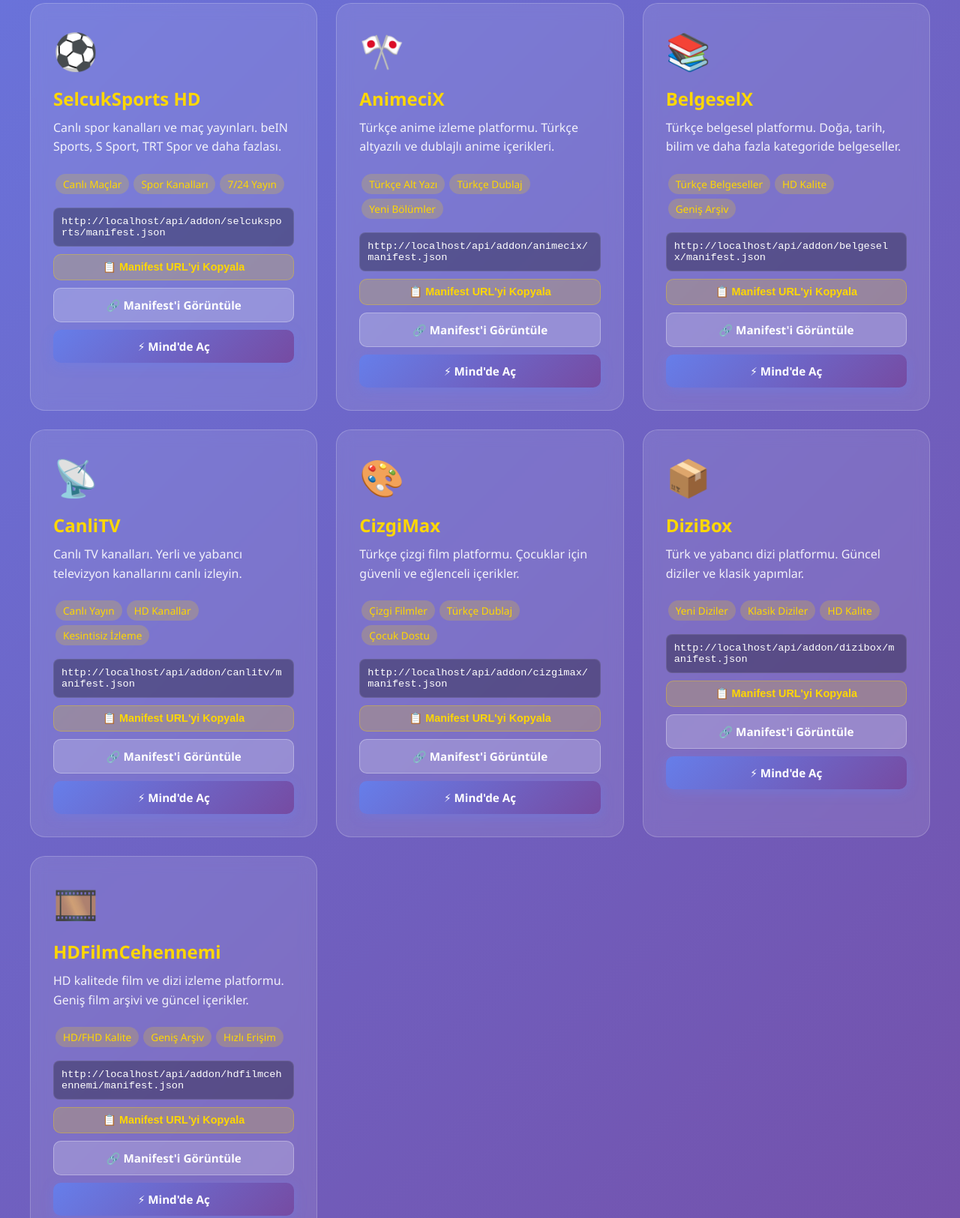
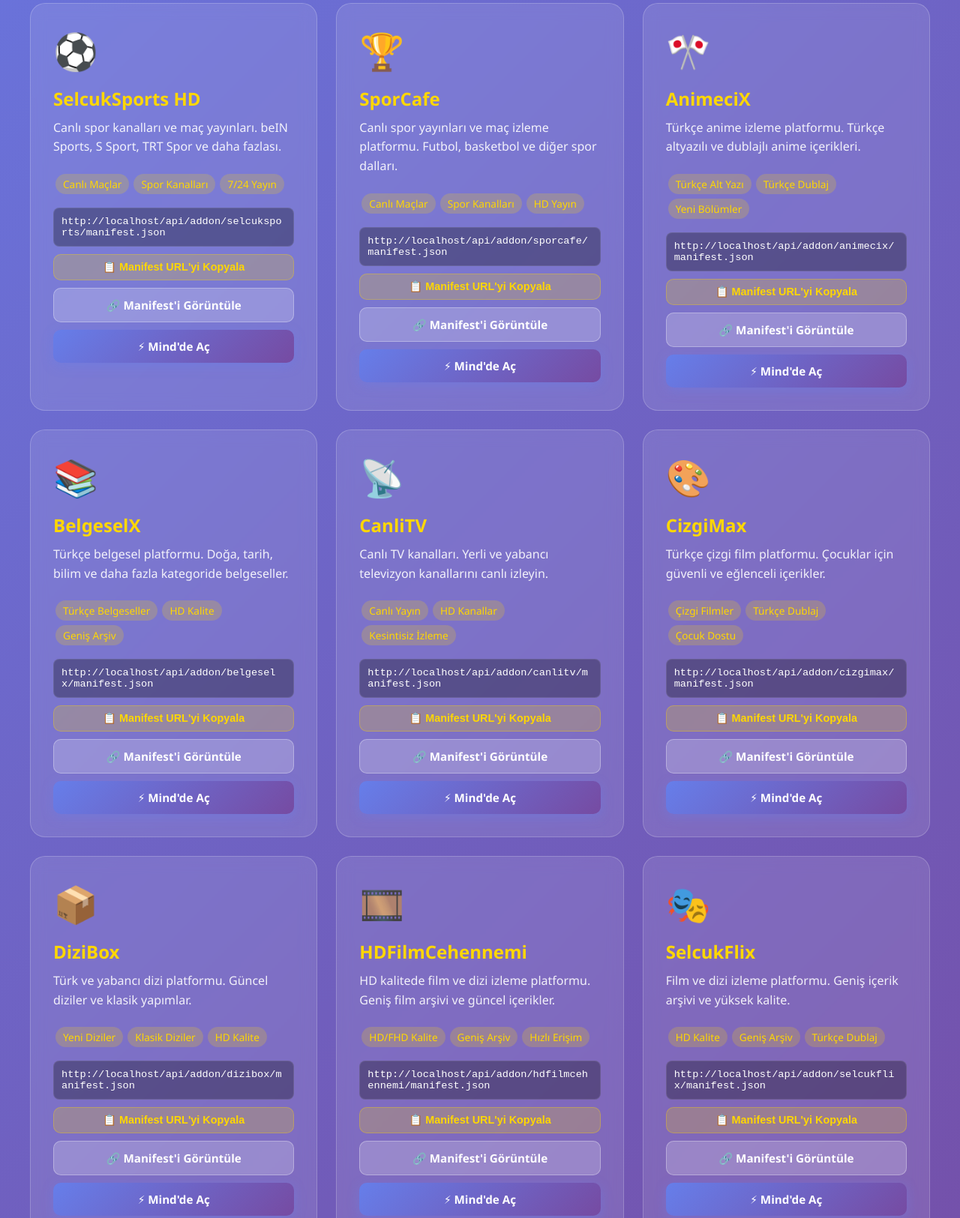
Before and after one commit to dumkof22/mind-plugins, a website: page public/index.html in a window 1280 px wide. Shown: the part 1028-2653 px from the top of the page at 75% size. Drawn offline with Linux system fonts and the light colour scheme.

Commit message:
Add files via upload

```diff
--- a/public/index.html
+++ b/public/index.html
@@ -326,7 +326,7 @@
                 </div>
                 <div class="info-item">
                     <strong>Toplam Addon:</strong>
-                    <span id="addonCount">10</span>
+                    <span id="addonCount">12</span>
                 </div>
             </div>
         </div>
@@ -389,6 +389,13 @@
                 features: ['Canlı Maçlar', 'Spor Kanalları', '7/24 Yayın']
             },
             {
+                icon: '🏆',
+                name: 'SporCafe',
+                addonId: 'sporcafe',
+                description: 'Canlı spor yayınları ve maç izleme platformu. Futbol, basketbol ve diğer spor dalları.',
+                features: ['Canlı Maçlar', 'Spor Kanalları', 'HD Yayın']
+            },
+            {
                 icon: '🎌',
                 name: 'AnimeciX',
                 addonId: 'animecix',
@@ -429,6 +436,13 @@
                 addonId: 'hdfilmcehennemi',
                 description: 'HD kalitede film ve dizi izleme platformu. Geniş film arşivi ve güncel içerikler.',
                 features: ['HD/FHD Kalite', 'Geniş Arşiv', 'Hızlı Erişim']
+            },
+            {
+                icon: '🎭',
+                name: 'SelcukFlix',
+                addonId: 'selcukflix',
+                description: 'Film ve dizi izleme platformu. Geniş içerik arşivi ve yüksek kalite.',
+                features: ['HD Kalite', 'Geniş Arşiv', 'Türkçe Dublaj']
             }
         ];
 
@@ -447,7 +461,7 @@
 
         addonsData.forEach(addon => {
             const manifestUrl = `${baseUrl}/api/addon/${addon.addonId}/manifest.json`;
-            const MindUrl = `mind://${hostname}${port ? ':' + port : ''}/api/addon/${addon.addonId}/manifest.json`;
+            const MindUrl = manifestUrl.replace(/^https?:\/\//, 'mind://');
 
             const card = document.createElement('div');
             card.className = 'addon-card';
```
